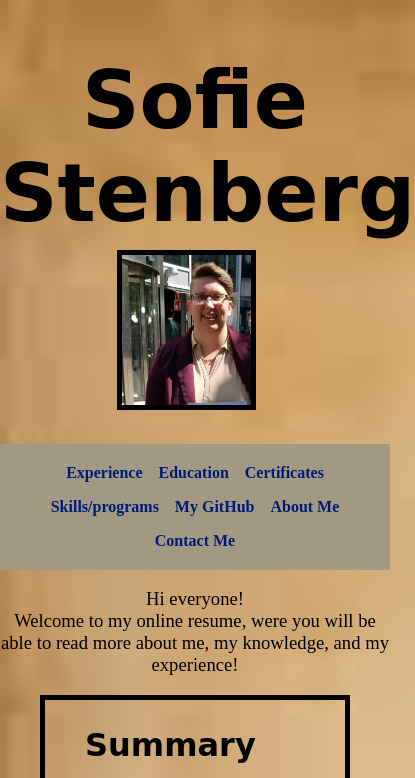
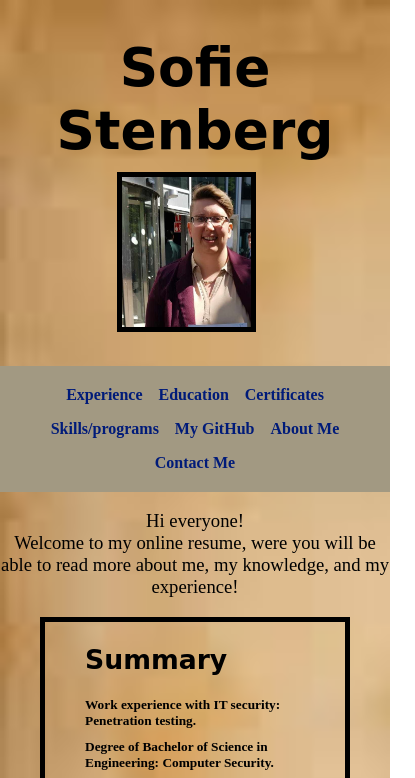
Before and after one commit to SofieStenberg/onlineResume, a plain HTML site: page index.html in a window 390 px wide. Shown: the top 778 px of the page, 415 px wide, since content can reach past the window. Drawn offline with Linux system fonts and the light colour scheme.

Commit message:
mod in media query

```diff
--- a/indexStyle.css
+++ b/indexStyle.css
@@ -218,6 +218,14 @@ footer{
 		grid-template-columns: repeat(2, 1fr);
 	}
 
+	h1{
+		font-size: 45pt;
+	}
+
+	h2{
+		font-size: 25pt;
+	}
+
 	img{
 		left: 37%;
 	}
@@ -225,7 +233,6 @@ footer{
 
 @media (max-width: 470px){
 	#certificates{
-		/* display: grid; */
 		grid-template-columns: repeat(1, 1fr);
 	}
 
@@ -237,7 +244,7 @@ footer{
 		grid-template-columns: repeat(1, 1fr);
 	}
 
-	/* h1{
+	h1{
 		font-size: 40pt;
 	}
 
@@ -251,7 +258,7 @@ footer{
 
 	li {
 		font-size: 10pt;
-	} */
+	}
 
 	img{
 		height: 150px;
```
